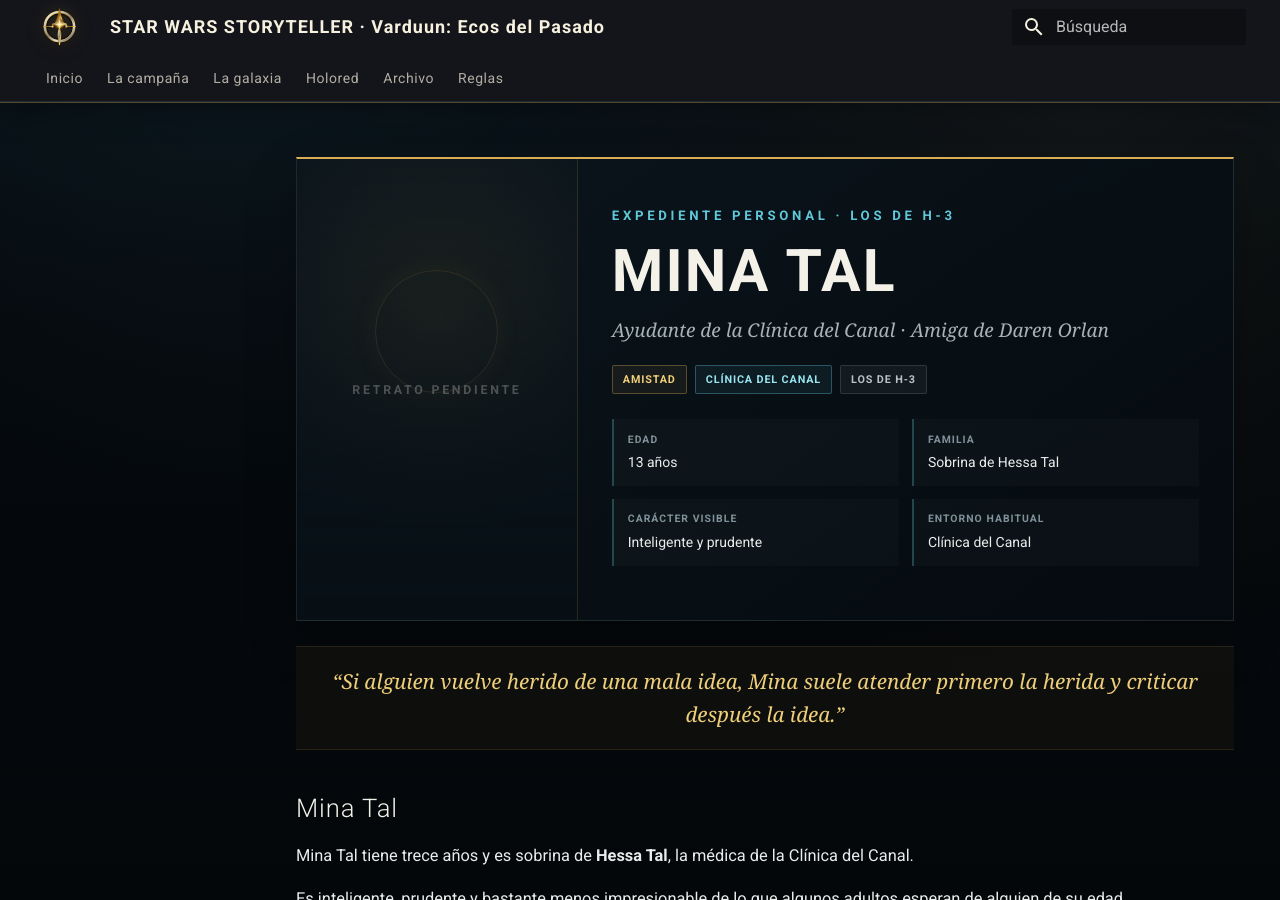
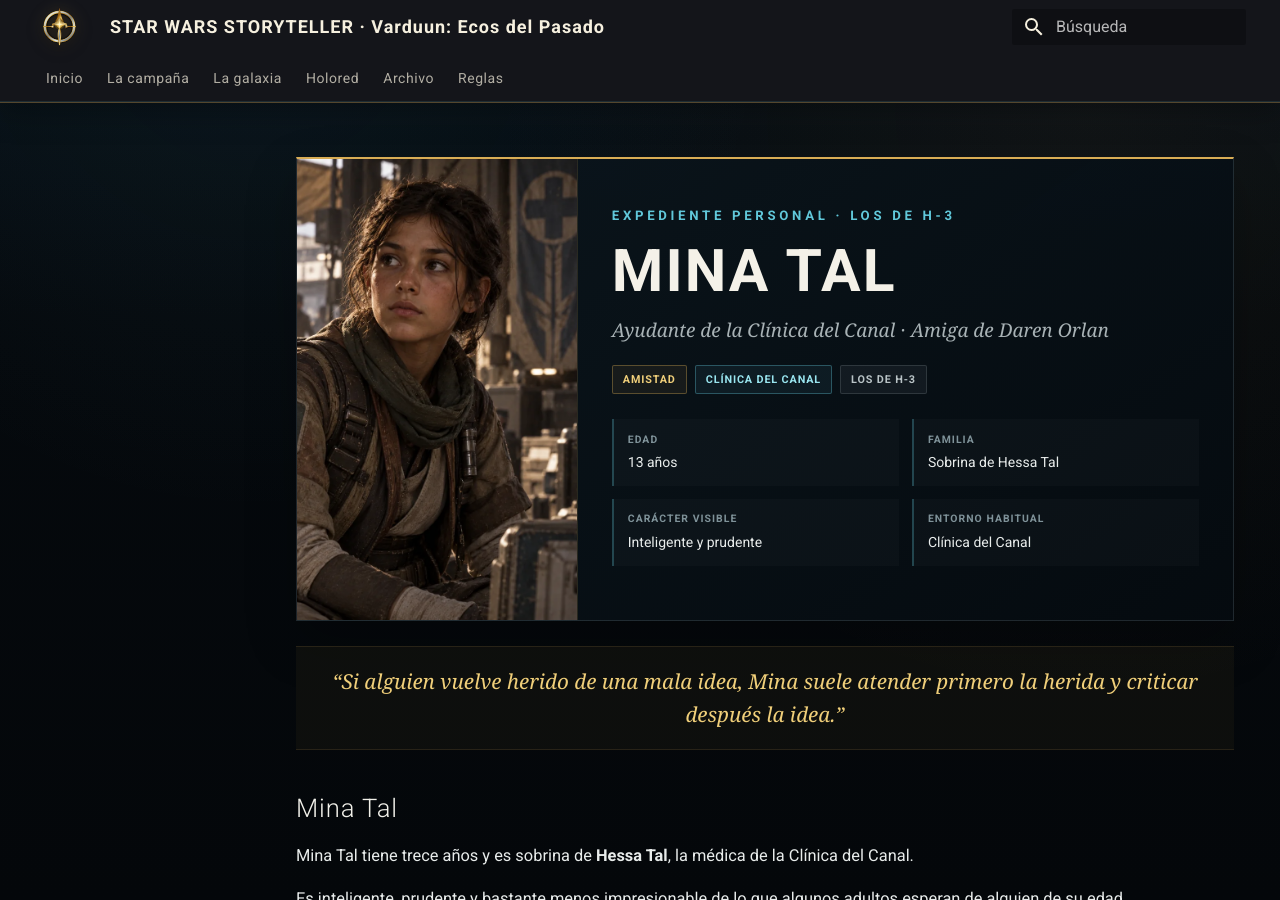
Before and after one commit to nethian/star-wars-storyteller-wiki, an MkDocs documentation site: the page built from docs/pnj/mina-tal.md, in a window 1280 px wide and 900 px high. Built offline with MkDocs 1.6.1 and Material for MkDocs 9.7.7, drawn with Linux system fonts in a browser that asks for light colours.

Commit message:
Activa el retrato de Mina Tal

```diff
--- a/docs/pnj/mina-tal.md
+++ b/docs/pnj/mina-tal.md
@@ -7,8 +7,8 @@
 
 <div class="sw-person-file__top" markdown>
 
-<div class="sw-person-file__portrait sw-person-file__portrait--placeholder">
-<span>RETRATO PENDIENTE</span>
+<div class="sw-person-file__portrait sw-person-file__portrait--mina" role="img" aria-label="Retrato de Mina Tal" style="padding:0; overflow:hidden;">
+<img src="/star-wars-storyteller-wiki/assets/images/pnj/mina-tal.webp?v=1" alt="Retrato de Mina Tal" style="display:block; width:100%; height:100%; min-height:360px; object-fit:cover; object-position:50% 20%;">
 </div>
 
 <div class="sw-person-file__identity" markdown>
```
